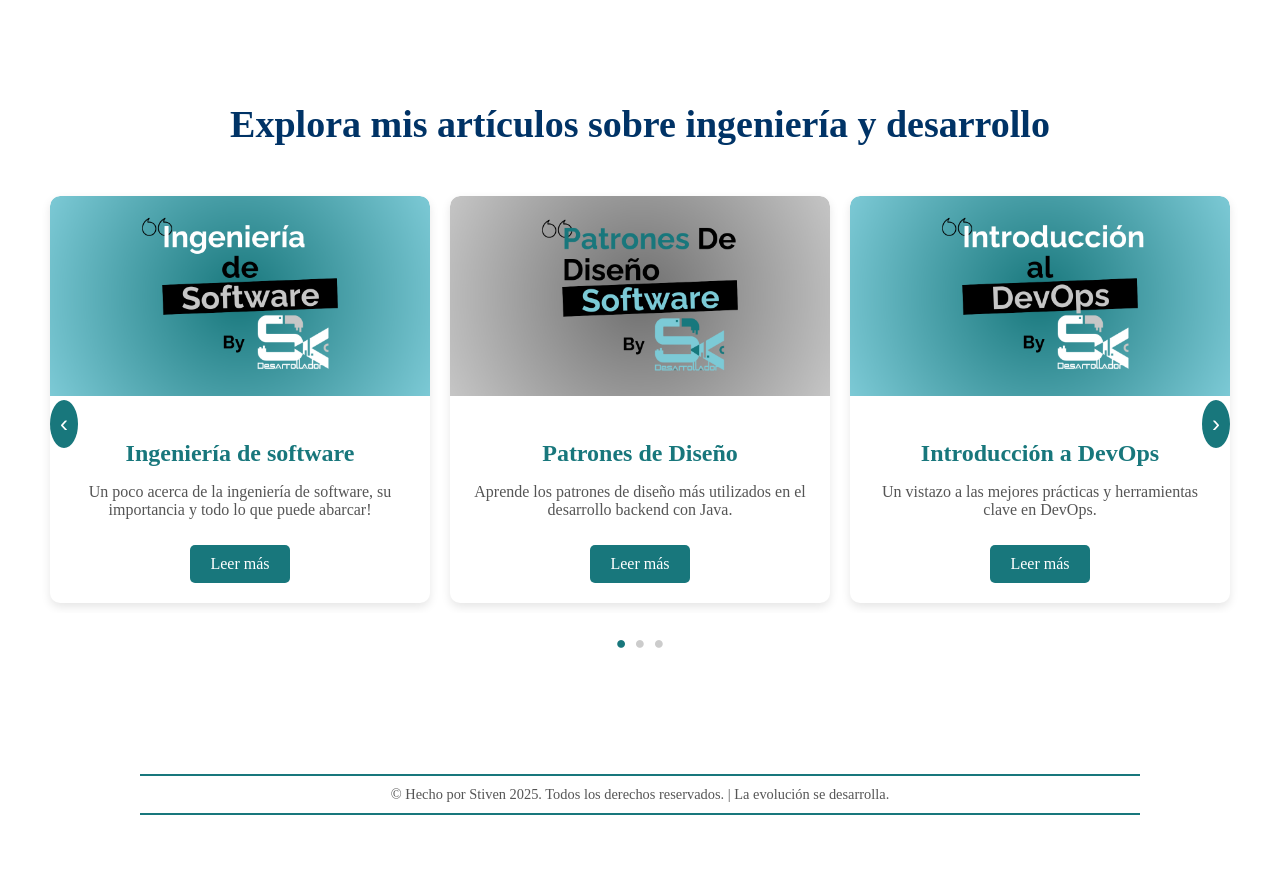
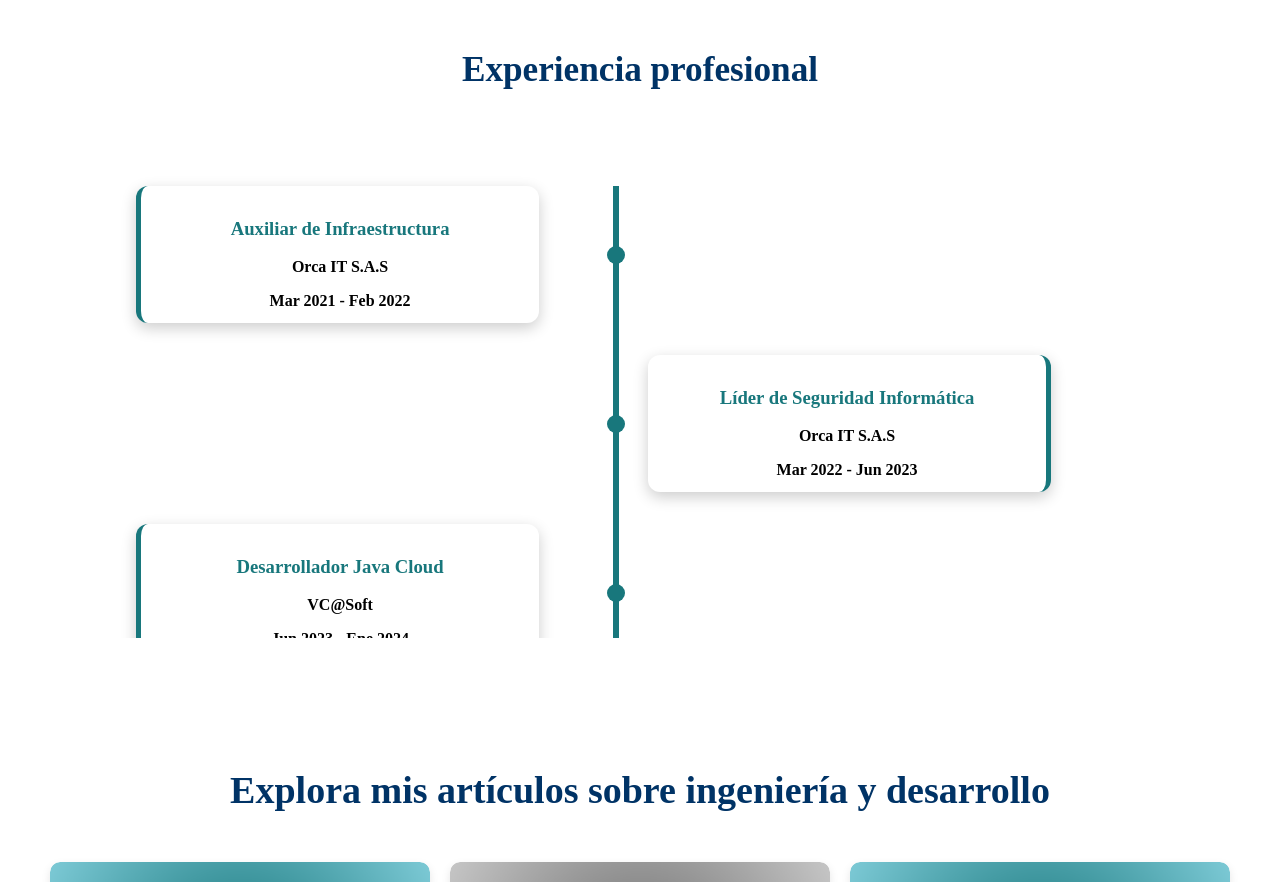
Before and after one commit to StivenArboleda/stiven-code-journal, an Angular app: page / in a window 1280 px wide. Shown: the part 2780-3662 px from the top of the page. Before the commit the page ends 3605 px from the top, so only its background shows below. Built offline with nearby package versions, Linux system fonts and the light colour scheme.

Commit message:
[ ADD ] Se agrega experiencia laboral

```diff
--- a/src/app/components/formacion/formacion.component.scss
+++ b/src/app/components/formacion/formacion.component.scss
@@ -27,7 +27,7 @@
 
   .formacion-titulo {
     font-size: 1.8rem;
-    color: #000000;
+    color: #003366;
     margin-bottom: 2rem;
     text-align: center;
   }
--- a/src/app/components/home/home.component.html
+++ b/src/app/components/home/home.component.html
@@ -39,7 +39,9 @@
 
 <app-formacion id="formacion"></app-formacion>
 <app-proyectos id="proyectos"></app-proyectos>
+<app-experiencia id="experiencia"></app-experiencia>
 <app-portafolio id="articulos"></app-portafolio>
+
 
 
     <!-- Footer -->
--- a/src/app/components/home/home.component.ts
+++ b/src/app/components/home/home.component.ts
@@ -3,11 +3,12 @@ import { CommonModule } from '@angular/common';
 import { PortafolioComponent } from '../portafolio/portafolio.component';
 import { FormacionComponent } from '../formacion/formacion.component';
 import { ProyectoComponent } from '../proyecto/proyecto.component';
+import { ExperienciaComponent } from '../../experiencia/experiencia.component';
 
 @Component({
   selector: 'app-home',
   standalone: true,
-  imports: [CommonModule, PortafolioComponent, FormacionComponent, ProyectoComponent],
+  imports: [CommonModule, PortafolioComponent, FormacionComponent, ProyectoComponent, ExperienciaComponent],
   templateUrl: './home.component.html',
   styleUrl: './home.component.scss'
 })
--- /dev/null
+++ b/src/app/experiencia/experiencia.component.html
@@ -0,0 +1,23 @@
+<div class="timeline-wrapper">
+    <h2 class="section-title">Experiencia profesional</h2>
+    <div class="timeline-container">
+      <div class="timeline-scroll">
+        <div *ngFor="let exp of experiencias; let i = index" class="timeline-item" [ngClass]="{ 'left': i % 2 === 0, 'right': i % 2 !== 0 }">
+          <div class="circle" ></div>
+          <div class="content-box">
+            <div class="brief-info">
+              <h3>{{ exp.cargo }}</h3>
+              <p class="title-empresa">{{ exp.empresa }}</p>
+              <span class="periodo">{{ exp.periodo }}</span>
+            </div>
+            <div class="full-info">
+              <h3>{{ exp.cargo }}</h3>
+              <p class="empresa">{{ exp.empresa }}</p>
+              <p class="descripcion">{{ exp.descripcion }}</p>
+              <span>{{ exp.periodo }}</span>
+            </div>
+          </div>
+        </div>
+      </div>
+    </div>
+  </div>
--- /dev/null
+++ b/src/app/experiencia/experiencia.component.scss
@@ -0,0 +1,204 @@
+.timeline-wrapper {
+    padding-top: 0rem;
+    padding-bottom: 3rem;
+    max-width: 1200px;
+    margin: auto;
+
+    .section-title {
+        text-align: center;
+        color: #003366;
+        font-size: 2.2rem;
+        font-weight: bold;
+        margin-bottom: 3rem;
+    }
+}
+
+.timeline-container {
+    position: relative;
+    height: 500px;
+    overflow-y: auto;
+    padding: 1rem 0;
+    padding-right: 3rem;
+
+    &::-webkit-scrollbar {
+        display: none;
+    }
+
+    scrollbar-width: none;
+}
+
+.timeline-scroll {
+    position: relative;
+
+    &::before {
+        content: '';
+        position: absolute;
+        left: 50%;
+        transform: translateX(-50%);
+        width: 6px;
+        background-color: #18777C;
+        top: 0;
+        bottom: 0;
+        z-index: 1;
+    }
+}
+
+.timeline-item {
+    position: relative;
+    display: flex;
+    align-items: center;
+    margin: 2rem 0;
+    width: 100%;
+
+    .circle {
+        position: absolute;
+        left: 50%;
+        transform: translateX(-50%);
+        width: 18px;
+        height: 18px;
+        background-color: #18777C;
+        border-radius: 50%;
+        z-index: 2;
+    }
+
+    .content-box {
+        position: relative;
+        width: 35%;
+        background: white;
+        border-radius: 12px;
+        padding: 0.8rem 1.2rem;
+        box-shadow: 0 5px 15px rgba(0, 0, 0, 0.2);
+        transition: all 0.3s ease;
+        cursor: pointer;
+        z-index: 2;
+        /* Añadimos el borde de la línea a la izquierda y derecha */
+        border-left: 4px solid transparent;
+        border-right: 4px solid transparent;
+
+        h3 {
+            color: #18777C;
+            display: block;
+            text-align: center;
+        }
+
+        .title-empresa {
+            font-weight: bold;
+            display: block;
+            text-align: center;
+        }
+
+        .periodo {
+            font-weight: bold;
+            display: block;
+            text-align: center;
+        }
+
+        .brief-info {
+            display: block;
+        }
+
+        .full-info {
+            display: none;
+        }
+
+        &:hover {
+            transform: scale(1.05);
+            background-color: #f9f9f9;
+
+            .brief-info {
+                display: none;
+            }
+
+            .full-info {
+                display: block;
+
+                h3 {
+                    color: #18777C;
+                }
+
+                .empresa {
+                    font-weight: bold;
+                    margin-top: 0.5rem;
+                }
+
+                .descripcion {
+                    margin: 0.5rem 0 1rem 0;
+                    font-size: 0.95rem;
+                    color: #444;
+                }
+            }
+        }
+    }
+
+    &.right .content-box {
+        margin-left: 38rem;
+        border-left: none;
+        border-right: 5px solid #18777C;
+    }
+
+    &.left .content-box {
+        margin-left: 6rem;
+        border-right: none;
+        border-left: 5px solid #18777C;
+    }
+}
+
+@media screen and (max-width: 768px) {
+    .timeline-item {
+        flex-direction: column;
+        align-items: center;
+
+        .content-box {
+            width: 90% !important;
+            margin: 0 auto;
+            text-align: center;
+            padding: 1.2rem 1.5rem;
+            border-left: 4px solid #18777C;
+
+            &:hover {
+                transform: scale(1.03);
+            }
+        }
+
+        &.left .content-box,
+        &.right .content-box {
+            margin: 0 auto;
+        }
+
+        .circle {
+            left: 50%;
+            transform: translateX(-50%);
+            margin-bottom: 1rem;
+        }
+    }
+
+    .timeline-scroll::before {
+        left: 50%;
+        transform: translateX(-50%);
+    }
+
+    .circle {
+        display: none;
+    }
+}
+
+@keyframes pulse {
+    0% {
+        box-shadow: 0 0 0 0 rgba(0, 51, 102, 0.4);
+    }
+
+    70% {
+        box-shadow: 0 0 0 10px rgba(0, 51, 102, 0);
+    }
+
+    100% {
+        box-shadow: 0 0 0 0 rgba(0, 51, 102, 0);
+    }
+}
+
+@media screen and (min-width: 769px) {
+    .timeline-item:hover .circle {
+        animation: pulse 2s ease-out infinite;
+    }
+
+}
--- /dev/null
+++ b/src/app/experiencia/experiencia.component.ts
@@ -0,0 +1,49 @@
+import { CommonModule } from '@angular/common';
+import { Component } from '@angular/core';
+
+
+@Component({
+  selector: 'app-experiencia',
+  standalone: true,
+  imports: [CommonModule],
+  templateUrl: './experiencia.component.html',
+  styleUrl: './experiencia.component.scss'
+})
+
+export class ExperienciaComponent {
+  experiencias = [
+    {
+      cargo: 'Auxiliar de Infraestructura',
+      empresa: 'Orca IT S.A.S',
+      periodo: 'Mar 2021 - Feb 2022',
+      descripcion: 'Responsable del mantenimiento de servidores en la nube, gestión de respaldos, instalación de soluciones antivirus, reporte de incidentes y elaboración de informes técnicos.'
+    },
+    {
+      cargo: 'Líder de Seguridad Informática',
+      empresa: 'Orca IT S.A.S',
+      periodo: 'Mar 2022 - Jun 2023',
+      descripcion: 'Gestión de la seguridad en servidores y clústeres. Administración de firewalls, implementación de herramientas de vigilancia, escaneo de puertos y servicios internos, y aplicación de parches de seguridad a sistemas operativos y servicios.'
+    },
+    {
+      cargo: 'Desarrollador Java Cloud',
+      empresa: 'VC@Soft',
+      periodo: 'Jun 2023 - Ene 2024',
+      descripcion: 'Practicante universitario enfocado en el desarrollo backend con Java y el framework Quarkus. Documentación de servicios mediante Swagger OpenAPI, refactorización de sistemas legacy y creación de nuevas funcionalidades en el backend usando bases de datos MongoDB y PostgreSQL.'
+    },
+    {
+      cargo: 'Ingeniero de Aplicaciones',
+      empresa: 'Carvajal Tecnología y Servicios',
+      periodo: 'Mar 2024 - Oct 2024',
+      descripcion: 'Integración de sistemas mediante Oracle Integration Cloud (OIC) y desarrollo de APIs orientadas a la migración y modernización de plataformas existentes.'
+    },
+    {
+      cargo: 'Analista de Desarrollo',
+      empresa: 'Tu Compra Payment',
+      periodo: 'Oct 2024 - Actualidad',
+      descripcion: 'Desarrollo Backend: Implementación de historias de usuario con Java, Spring Boot y Redis. Desarrollo Frontend: Creación de interfaces con Angular y PrimeNG. Resolución de incidentes: Análisis y solución de errores en desarrollos existentes y bases de datos PostgreSQL.'
+    }
+
+
+  ];
+
+}
```
